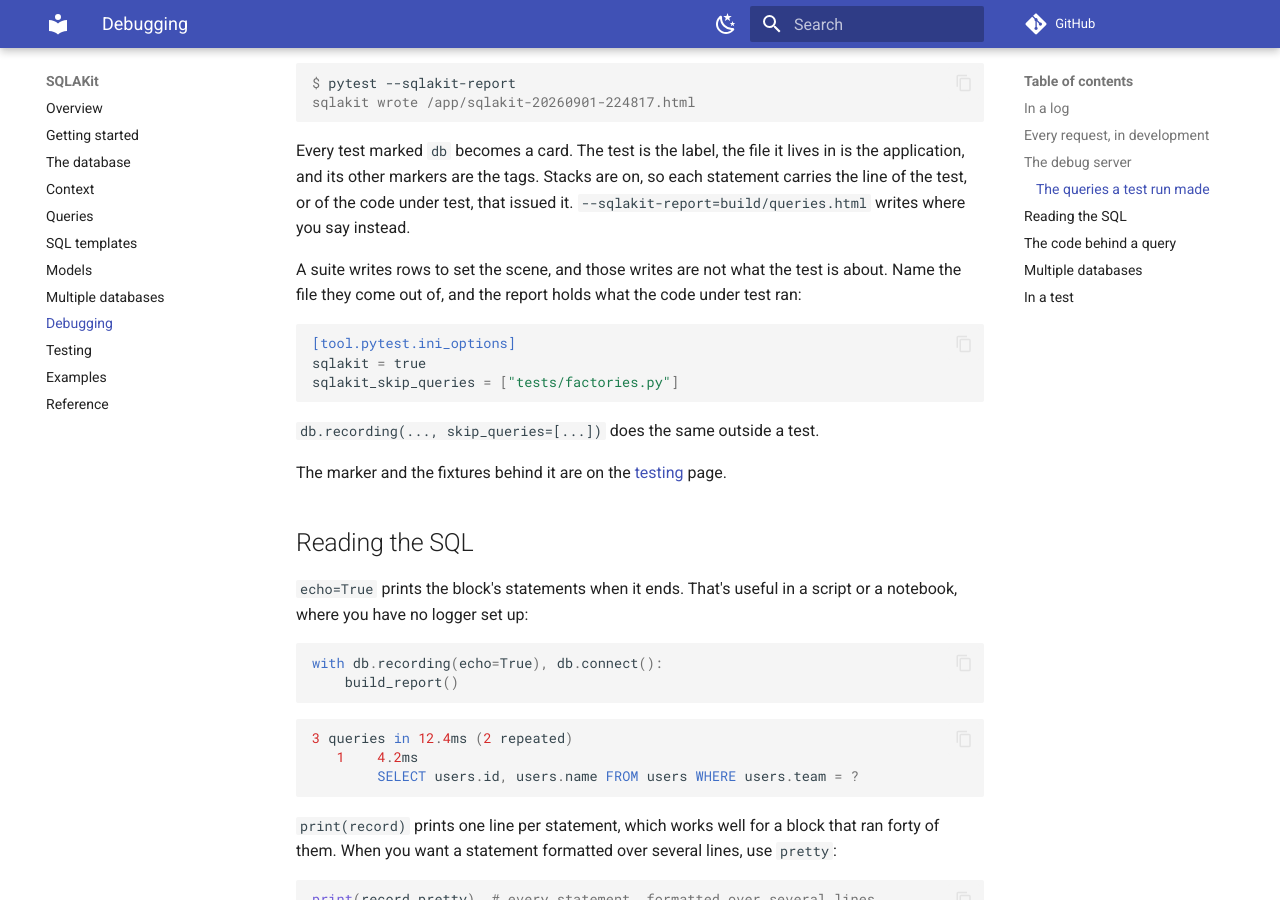
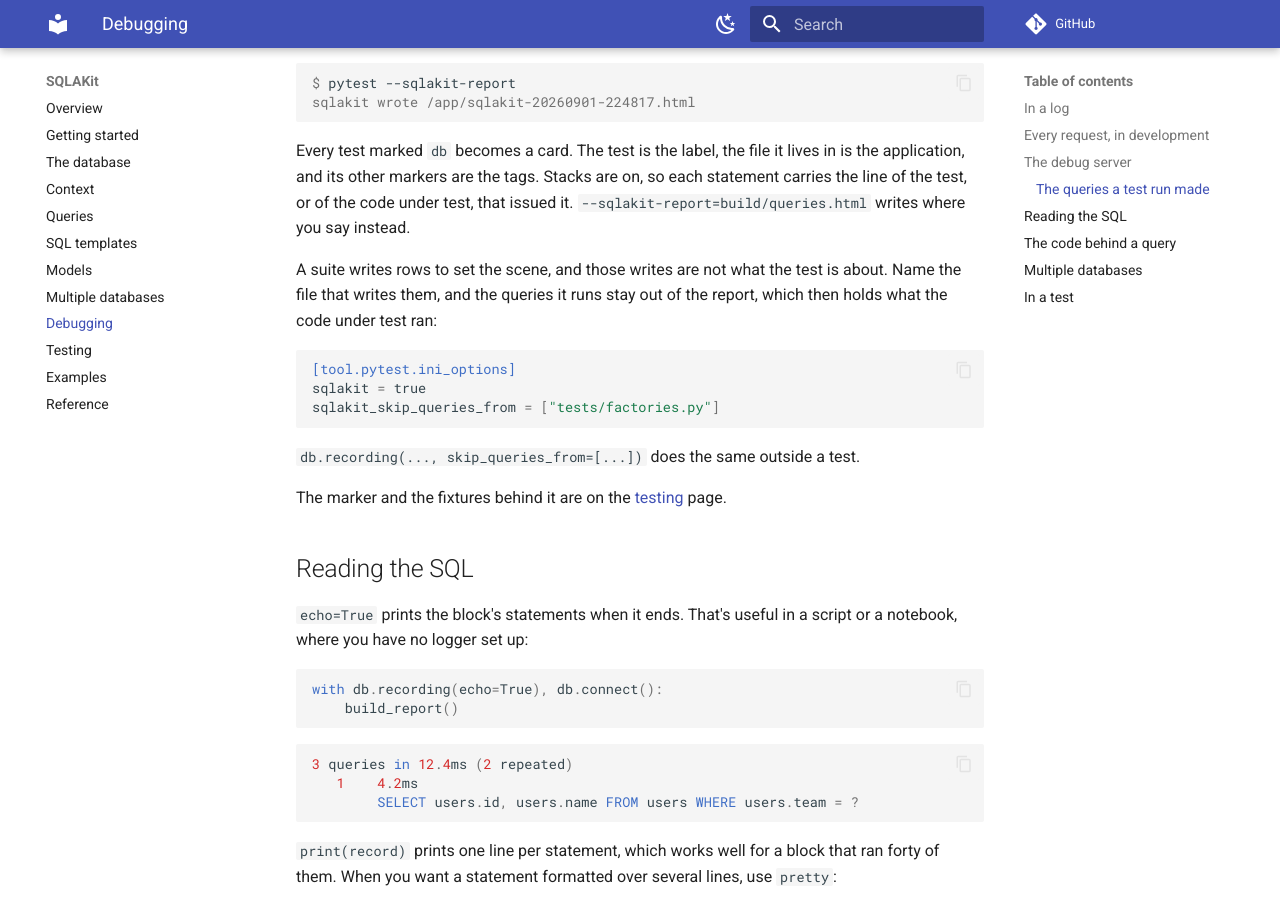
Before and after one commit to antonrh/sqlakit, an MkDocs documentation site: the page built from docs/debugging.md, in a window 1280 px wide and 900 px high, scrolled down 3712 px. Built offline with MkDocs 1.6.1 and Material for MkDocs 9.7.7, drawn with Linux system fonts in a browser that asks for light colours; comment, search, counter and statistics services are not loaded.

Commit message:
Say in the name which files the queries are skipped from
`skip_queries` read as though it skipped some queries. It skips the ones a
named file runs, and the name says so now: `skip_queries_from`, and
`sqlakit_skip_queries_from` in a project's settings.

````diff
--- a/docs/debugging.md
+++ b/docs/debugging.md
@@ -183,16 +183,16 @@ that issued it. `--sqlakit-report=build/queries.html` writes where you say
 instead.
 
 A suite writes rows to set the scene, and those writes are not what the test
-is about. Name the file they come out of, and the report holds what the code
-under test ran:
+is about. Name the file that writes them, and the queries it runs stay out of
+the report, which then holds what the code under test ran:
 
 ```toml
 [tool.pytest.ini_options]
 sqlakit = true
-sqlakit_skip_queries = ["tests/factories.py"]
+sqlakit_skip_queries_from = ["tests/factories.py"]
 ```
 
-`db.recording(..., skip_queries=[...])` does the same outside a test.
+`db.recording(..., skip_queries_from=[...])` does the same outside a test.
 
 The marker and the fixtures behind it are on the [testing](testing.md) page.
 
````
Also changed, not shown: 3 other files.
